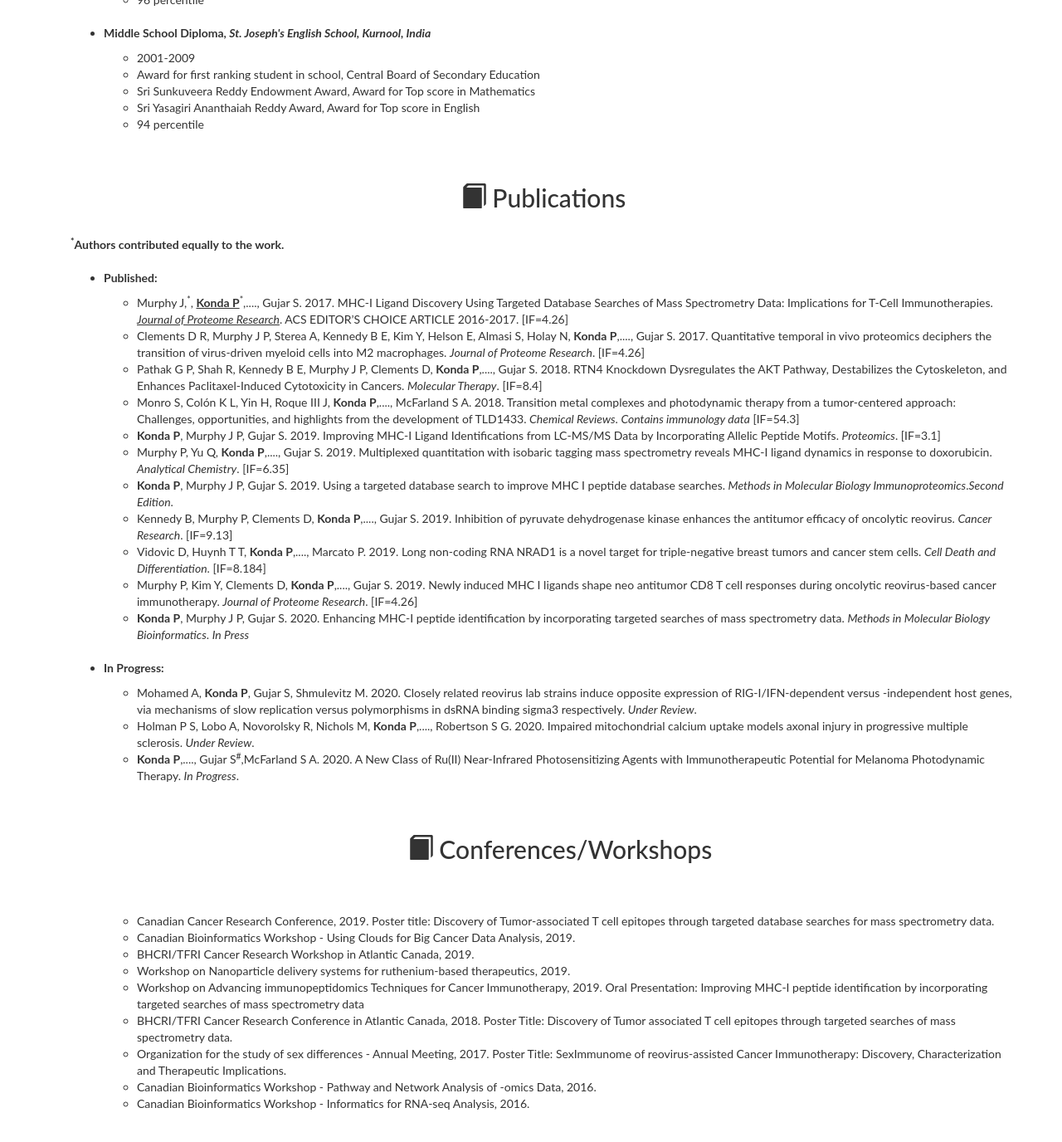
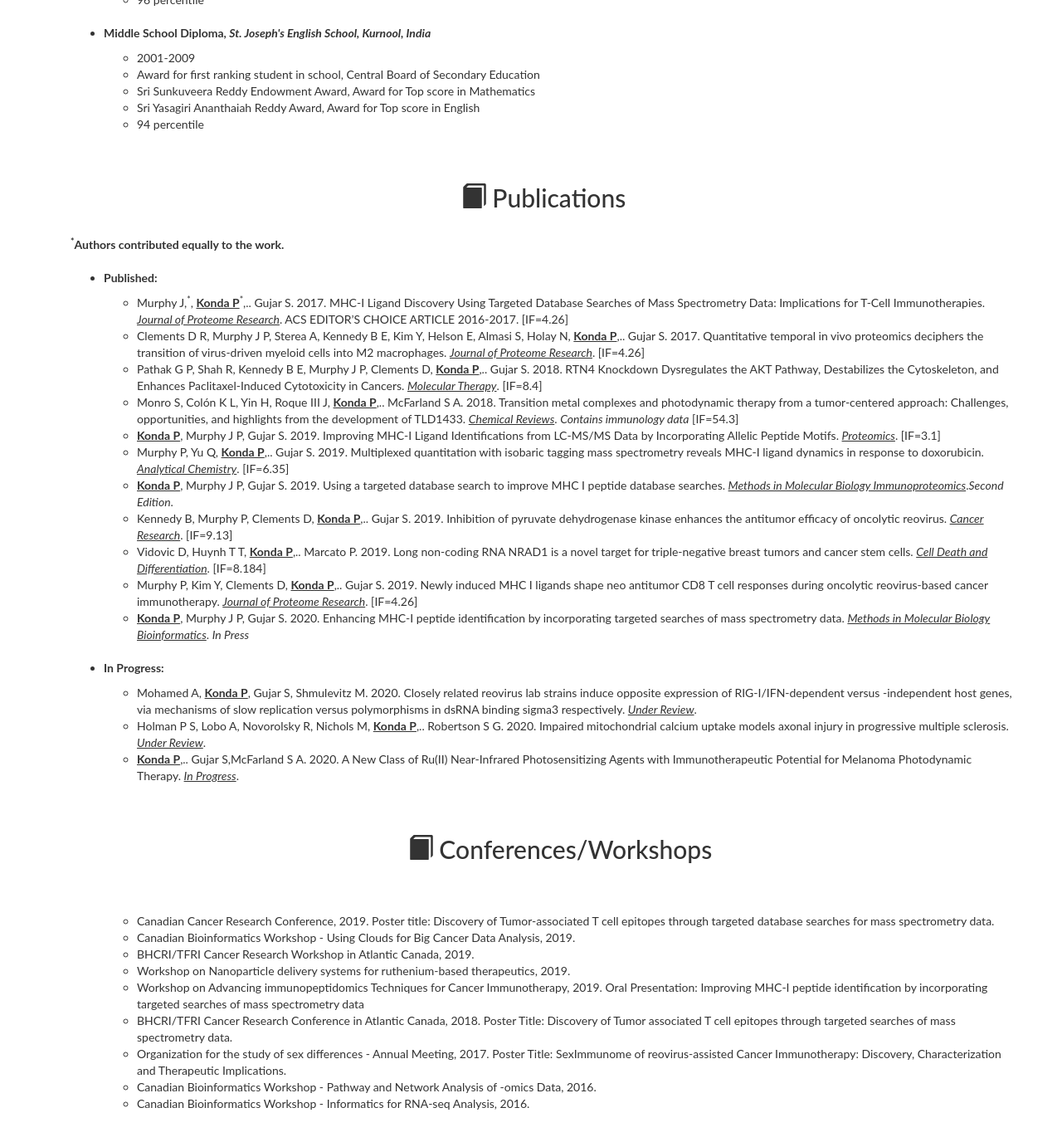
Before and after one commit to Prathyusha-konda/Prathyusha-konda.github.io, a Jekyll site: the page built from index.md, in a window 1280 px wide and 1400 px high, scrolled down 1532 px. Shown: the top 1376 px of the window at 83% size. Built offline with Jekyll 4.4.1, drawn with Linux system fonts in a browser that asks for light colours; nearby versions of some CDN libraries.

```diff
--- a/index.md
+++ b/index.md
@@ -80,24 +80,24 @@ scroll: true
       	<li id="list"><b>Published: </b>
 		</li>
             <ul id="sublist">
-		    <li>Murphy J,<sup>*</sup>, <b><u>Konda P</u></b><sup>*</sup>,...., Gujar S. 2017. MHC-I Ligand Discovery Using Targeted Database Searches of Mass Spectrometry Data: Implications for T-Cell Immunotherapies. <u><i>Journal of Proteome Research</i></u>. ACS EDITOR’S CHOICE ARTICLE 2016-2017. [IF=4.26]</li>
-				<li>Clements D R, Murphy J P, Sterea A, Kennedy B E, Kim Y, Helson E, Almasi S, Holay N, <b>Konda P</b>,...., Gujar S. 2017. Quantitative temporal in vivo proteomics deciphers the transition of virus-driven myeloid cells into M2 macrophages. <i>Journal of Proteome Research</i>. [IF=4.26]</li>
-                <li>Pathak G P, Shah R, Kennedy B E, Murphy J P, Clements D, <b>Konda P</b>,...., Gujar S. 2018. RTN4 Knockdown Dysregulates the AKT Pathway, Destabilizes the Cytoskeleton, and Enhances Paclitaxel-Induced Cytotoxicity in Cancers. <i>Molecular Therapy</i>. [IF=8.4]</li>
-				<li>Monro S, Colón K L, Yin H, Roque III J, <b>Konda P</b>,...., McFarland S A. 2018. Transition metal complexes and photodynamic therapy from a tumor-centered approach: Challenges, opportunities, and highlights from the development of TLD1433. <i>Chemical Reviews</i>. <i>Contains immunology data</i> [IF=54.3]</li>
-				<li><b>Konda P</b>, Murphy J P, Gujar S. 2019. Improving MHC-I Ligand Identifications from LC-MS/MS Data by Incorporating Allelic Peptide Motifs. <i>Proteomics</i>. [IF=3.1]</li>
-				<li>Murphy P, Yu Q, <b>Konda P</b>,...., Gujar S. 2019. Multiplexed quantitation with isobaric tagging mass spectrometry reveals MHC-I ligand dynamics in response to doxorubicin. <i>Analytical Chemistry</i>. [IF=6.35]</li>
-				<li><b>Konda P</b>, Murphy J P, Gujar S. 2019. Using a targeted database search to improve MHC I peptide database searches. <i>Methods in Molecular Biology Immunoproteomics</i>.<i>Second Edition</i>.</li>
-				<li>Kennedy B, Murphy P, Clements D, <b>Konda P</b>,...., Gujar S. 2019. Inhibition of pyruvate dehydrogenase kinase enhances the antitumor efficacy of oncolytic reovirus. <i>Cancer Research</i>. [IF=9.13]</li>
-				<li>Vidovic D, Huynh T T, <b>Konda P</b>,...., Marcato P. 2019. Long non-coding RNA NRAD1 is a novel target for triple-negative breast tumors and cancer stem cells. <i>Cell Death and Differentiation</i>. [IF=8.184]</li>
-				<li>Murphy P, Kim Y, Clements D, <b>Konda P</b>,...., Gujar S. 2019. Newly induced MHC I ligands shape neo antitumor CD8 T cell responses during oncolytic reovirus-based cancer immunotherapy. <i>Journal of Proteome Research</i>. [IF=4.26]</li>
-				<li><b>Konda P</b>, Murphy J P, Gujar S. 2020. Enhancing MHC-I peptide identification by incorporating targeted searches of mass spectrometry data. <i>Methods in Molecular Biology Bioinformatics</i>. <i>In Press</i>		</li>
+		    <li>Murphy J,<sup>*</sup>, <b><u>Konda P</u></b><sup>*</sup>,.. Gujar S. 2017. MHC-I Ligand Discovery Using Targeted Database Searches of Mass Spectrometry Data: Implications for T-Cell Immunotherapies. <u><i>Journal of Proteome Research</i></u>. ACS EDITOR’S CHOICE ARTICLE 2016-2017. [IF=4.26]</li>
+				<li>Clements D R, Murphy J P, Sterea A, Kennedy B E, Kim Y, Helson E, Almasi S, Holay N, <u><b>Konda P</b></u>,.. Gujar S. 2017. Quantitative temporal in vivo proteomics deciphers the transition of virus-driven myeloid cells into M2 macrophages. <u><i>Journal of Proteome Research</i></u>. [IF=4.26]</li>
+		    <li>Pathak G P, Shah R, Kennedy B E, Murphy J P, Clements D, <u><b>Konda P</b></u>,.. Gujar S. 2018. RTN4 Knockdown Dysregulates the AKT Pathway, Destabilizes the Cytoskeleton, and Enhances Paclitaxel-Induced Cytotoxicity in Cancers. <u><i>Molecular Therapy</i></u>. [IF=8.4]</li>
+		    <li>Monro S, Colón K L, Yin H, Roque III J, <u><b>Konda P</b></u>,.. McFarland S A. 2018. Transition metal complexes and photodynamic therapy from a tumor-centered approach: Challenges, opportunities, and highlights from the development of TLD1433. <u><i>Chemical Reviews</i></u>. <i>Contains immunology data</i> [IF=54.3]</li>
+		    <li><u><b>Konda P</b></u>, Murphy J P, Gujar S. 2019. Improving MHC-I Ligand Identifications from LC-MS/MS Data by Incorporating Allelic Peptide Motifs. <u><i>Proteomics</i></u>. [IF=3.1]</li>
+		    <li>Murphy P, Yu Q, <u><b>Konda P</b></u>,.. Gujar S. 2019. Multiplexed quantitation with isobaric tagging mass spectrometry reveals MHC-I ligand dynamics in response to doxorubicin. <u><i>Analytical Chemistry</i></u>. [IF=6.35]</li>
+		    <li><u><b>Konda P</b></u>, Murphy J P, Gujar S. 2019. Using a targeted database search to improve MHC I peptide database searches. <u><i>Methods in Molecular Biology Immunoproteomics</i></u>.<i>Second Edition</i>.</li>
+		    <li>Kennedy B, Murphy P, Clements D, <u><b>Konda P</b></u>,.. Gujar S. 2019. Inhibition of pyruvate dehydrogenase kinase enhances the antitumor efficacy of oncolytic reovirus. <u><i>Cancer Research</i></u>. [IF=9.13]</li>
+		    <li>Vidovic D, Huynh T T, <u><b>Konda P</b></u>,.. Marcato P. 2019. Long non-coding RNA NRAD1 is a novel target for triple-negative breast tumors and cancer stem cells. <u><i>Cell Death and Differentiation</i></u>. [IF=8.184]</li>
+		    <li>Murphy P, Kim Y, Clements D, <u><b>Konda P</b></u>,.. Gujar S. 2019. Newly induced MHC I ligands shape neo antitumor CD8 T cell responses during oncolytic reovirus-based cancer immunotherapy. <u><i>Journal of Proteome Research</i></u>. [IF=4.26]</li>
+		    <li><u><b>Konda P</b></u>, Murphy J P, Gujar S. 2020. Enhancing MHC-I peptide identification by incorporating targeted searches of mass spectrometry data. <u><i>Methods in Molecular Biology Bioinformatics</i></u>. <i>In Press</i>		</li>
            </ul>
 		<br>
     <li id="list"><b>In Progress:</b>
             <ul id="sublist">
-				<li>Mohamed A, <b>Konda P</b>, Gujar S, Shmulevitz M. 2020. Closely related reovirus lab strains induce opposite expression of RIG-I/IFN-dependent versus -independent host genes, via mechanisms of slow replication versus polymorphisms in dsRNA binding sigma3 respectively. <i>Under Review</i>.</li>
-				<li>Holman P S, Lobo A, Novorolsky R, Nichols M, <b>Konda P</b>,...., Robertson S G. 2020. Impaired mitochondrial calcium uptake models axonal injury in progressive multiple sclerosis. <i>Under Review</i>.</li>
-				<li><b>Konda P</b>,...., Gujar S<sup>#</sup>,McFarland S A. 2020. A New Class of Ru(II) Near-Infrared Photosensitizing Agents with Immunotherapeutic Potential for Melanoma Photodynamic Therapy. <i>In Progress</i>.</li>
+		    <li>Mohamed A, <u><b>Konda P</b></u>, Gujar S, Shmulevitz M. 2020. Closely related reovirus lab strains induce opposite expression of RIG-I/IFN-dependent versus -independent host genes, via mechanisms of slow replication versus polymorphisms in dsRNA binding sigma3 respectively. <u><i>Under Review</i></u>.</li>
+		    <li>Holman P S, Lobo A, Novorolsky R, Nichols M, <u><b>Konda P</b></u>,.. Robertson S G. 2020. Impaired mitochondrial calcium uptake models axonal injury in progressive multiple sclerosis. <u><i>Under Review</i></u>.</li>
+		    <li><u><b>Konda P</b></u>,.. Gujar S,McFarland S A. 2020. A New Class of Ru(II) Near-Infrared Photosensitizing Agents with Immunotherapeutic Potential for Melanoma Photodynamic Therapy. <u><i>In Progress</i></u>.</li>
             </ul>
             </li>
 		<br>
```
